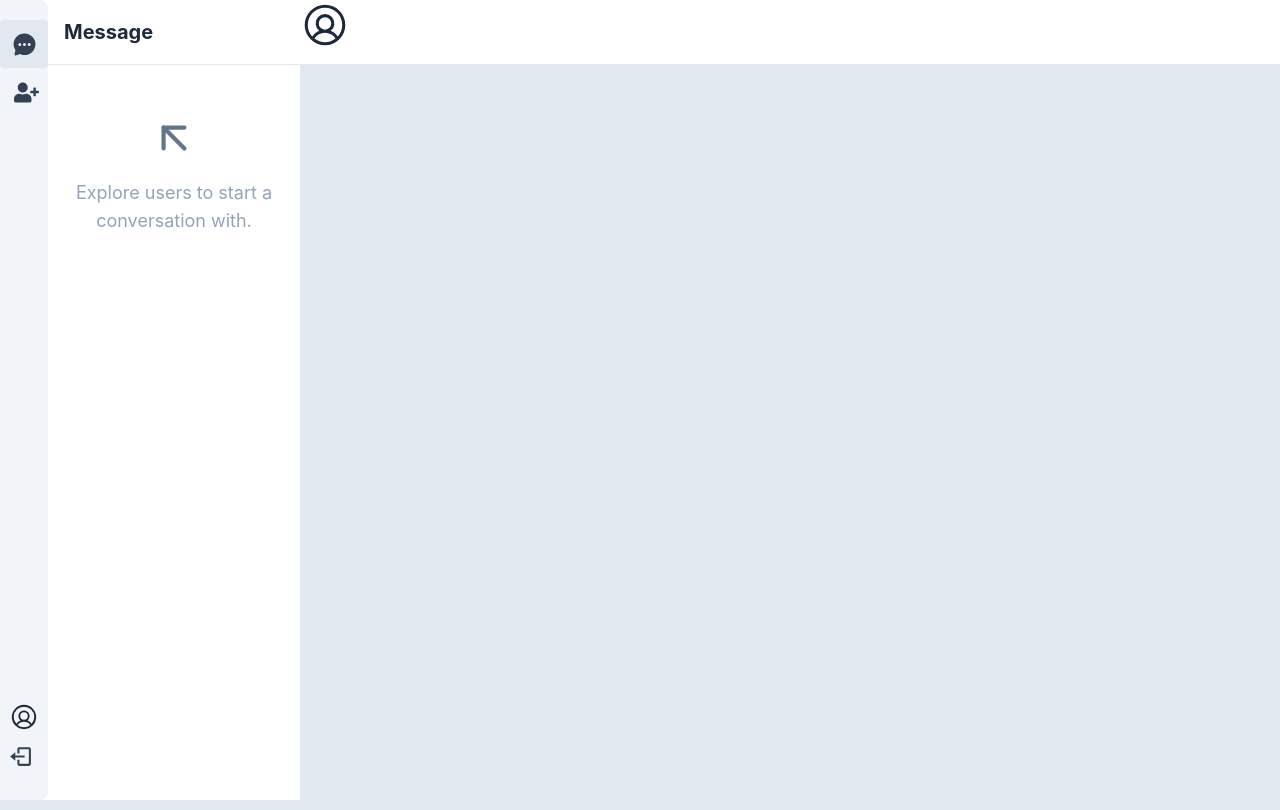
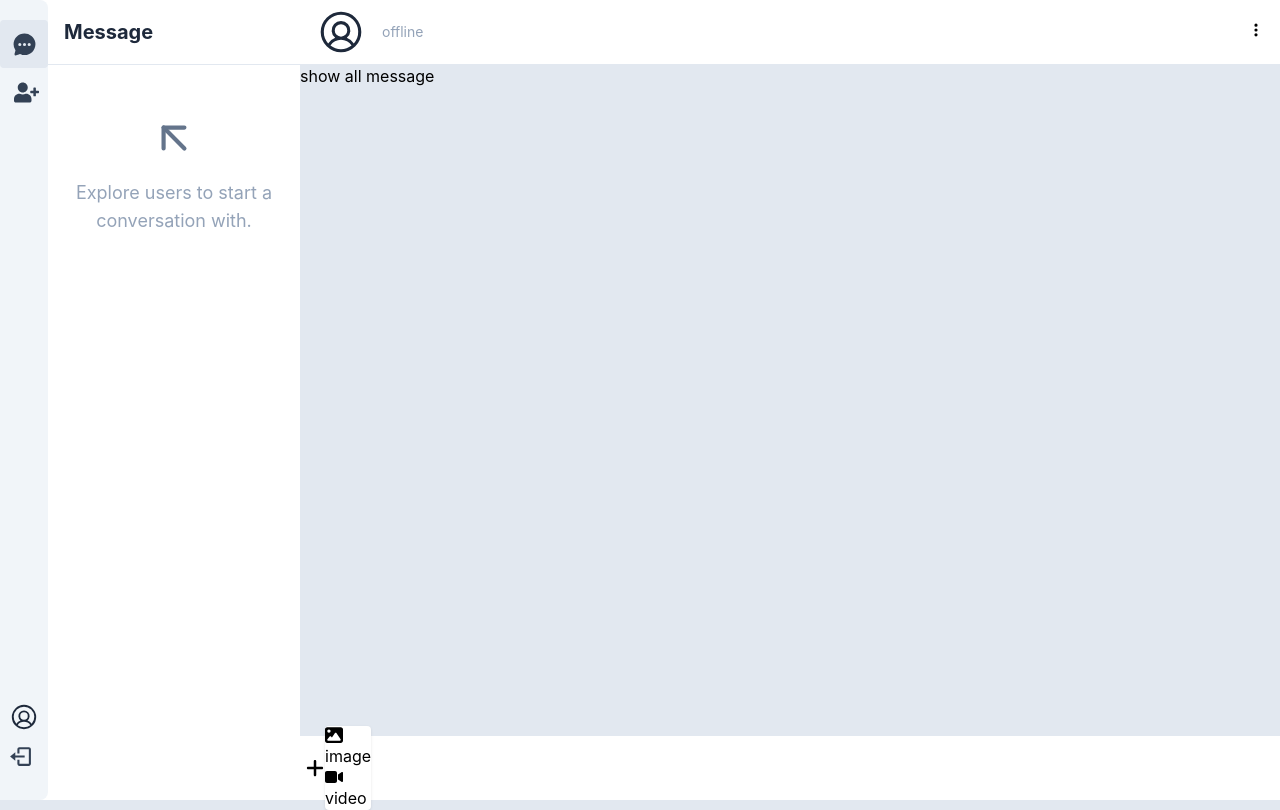
Before and after one commit to Faixan6190/Realtime-Chat, a React (Create React App) app in the folder client/: page /1 in a window 1280 px wide. Built offline with nearby package versions, Linux system fonts and the light colour scheme; no server answers.

Commit message:
fixing ui

```diff
--- a/client/src/components/EditUserDetails.js
+++ b/client/src/components/EditUserDetails.js
@@ -70,7 +70,7 @@ const EditUserDetails = ({ onClose, user }) => {
   };
 
   return (
-    <div className="fixed top-0 bottom-0 left-0 right-0 bg-gray-700 bg-opacity-40 flex justify-center items-center">
+    <div className="fixed top-0 bottom-0 left-0 right-0 bg-gray-700 bg-opacity-40 flex justify-center items-center z-10">
       <div className="bg-white p-4 py-6 m-1 rounded w-full max-w-sm">
         <h2 className="font-semibold">Profile Details</h2>
         <p className="text-sm">Edit user details</p>
--- a/client/src/components/MessagePage.js
+++ b/client/src/components/MessagePage.js
@@ -1,11 +1,17 @@
 import React, { useEffect, useState } from "react";
 import { useSelector } from "react-redux";
-import { useParams } from "react-router-dom";
+import { Link, useParams } from "react-router-dom";
 import Avatar from "./Avatar";
+import { HiDotsVertical } from "react-icons/hi";
+import { FaAngleLeft } from "react-icons/fa6";
+import { FaPlus } from "react-icons/fa6";
+import { FaImage } from "react-icons/fa6";
+import { FaVideo } from "react-icons/fa6";
 
 const MessagePage = () => {
   const params = useParams();
   const socketConnection = useSelector((state) => state?.user?.socketConnection);
+  const user = useSelector((state) => state?.user);
   const [dataUser, setDataUser] = useState({
     name: "",
     email: "",
@@ -13,7 +19,7 @@ const MessagePage = () => {
     online: false,
     _id: "",
   });
-  console.log("params", params.userId);
+  // console.log("params", params.userId);
   useEffect(() => {
     if (socketConnection) {
       socketConnection.emit("message-page", params.userId);
@@ -21,16 +27,57 @@ const MessagePage = () => {
         setDataUser(data);
       });
     }
-  }, [socketConnection, params?.userId]);
+  }, [socketConnection, params?.userId, user]);
   return (
     <div>
-      <header className="sticky top-0 h-16 bg-white">
-        <div>
+      <header className="sticky top-0 h-16 bg-white flex justify-between items-center px-4">
+        <div className="flex items-center gap-4">
+          <Link to={"/"} className="lg:hidden">
+            <FaAngleLeft size={25} />
+          </Link>
           <div>
             <Avatar width={50} height={50} imageUrl={dataUser?.profile_pic} name={dataUser?.name} userId={dataUser?._id} />
           </div>
+          <div>
+            <h3 className="font-semibold text-lg my-0 text-ellipsis line-clamp-1">{dataUser?.name}</h3>
+            <p className="-my-2 text-sm">
+              {dataUser.online ? <span className="text-primary">online</span> : <span className="text-slate-400">offline</span>}
+            </p>
+          </div>
+        </div>
+        <div>
+          <button className="cursor-pointer hover:text-primary">
+            <HiDotsVertical />
+          </button>
         </div>
       </header>
+      {/* show all message */}
+      <section className="h-[calc(100vh-128px)] overflow-x-hidden overflow-y-scroll scrollbar">show all message</section>
+      {/* send message */}
+      <section className="h-16 bg-white flex items-center px-4">
+        <div className="relative flex justify-center items-center w-11 h-11 rounded-full hover:bg-primary hover:text-white">
+          <button>
+            <FaPlus size={20} />
+          </button>
+          {/* video and image */}
+          <div className="bg-white shadow rounded">
+            <form>
+              <label htmlFor="uploadImage">
+                <div>
+                  <FaImage size={18} />
+                </div>
+                <p>image</p>
+              </label>
+              <label htmlFor="uploadVideo">
+                <div>
+                  <FaVideo size={18} />
+                </div>
+                <p>video</p>
+              </label>
+            </form>
+          </div>
+        </div>
+      </section>
     </div>
   );
 };
--- a/client/src/components/SearchUser.js
+++ b/client/src/components/SearchUser.js
@@ -29,7 +29,7 @@ const SearchUser = ({ onClose }) => {
   }, [search]);
   // console.log("searchUser", searchUser);
   return (
-    <div className="fixed top-0 right-0 bottom-0 left-0 bg-slate-700 bg-opacity-40 p-2">
+    <div className="fixed top-0 right-0 bottom-0 left-0 bg-slate-700 bg-opacity-40 p-2 z-10">
       <div className="w-full max-w-lg mx-auto mt-10">
         {/* input search user */}
         <div className="bg-white rounded h-14 overflow-hidden flex">
```
